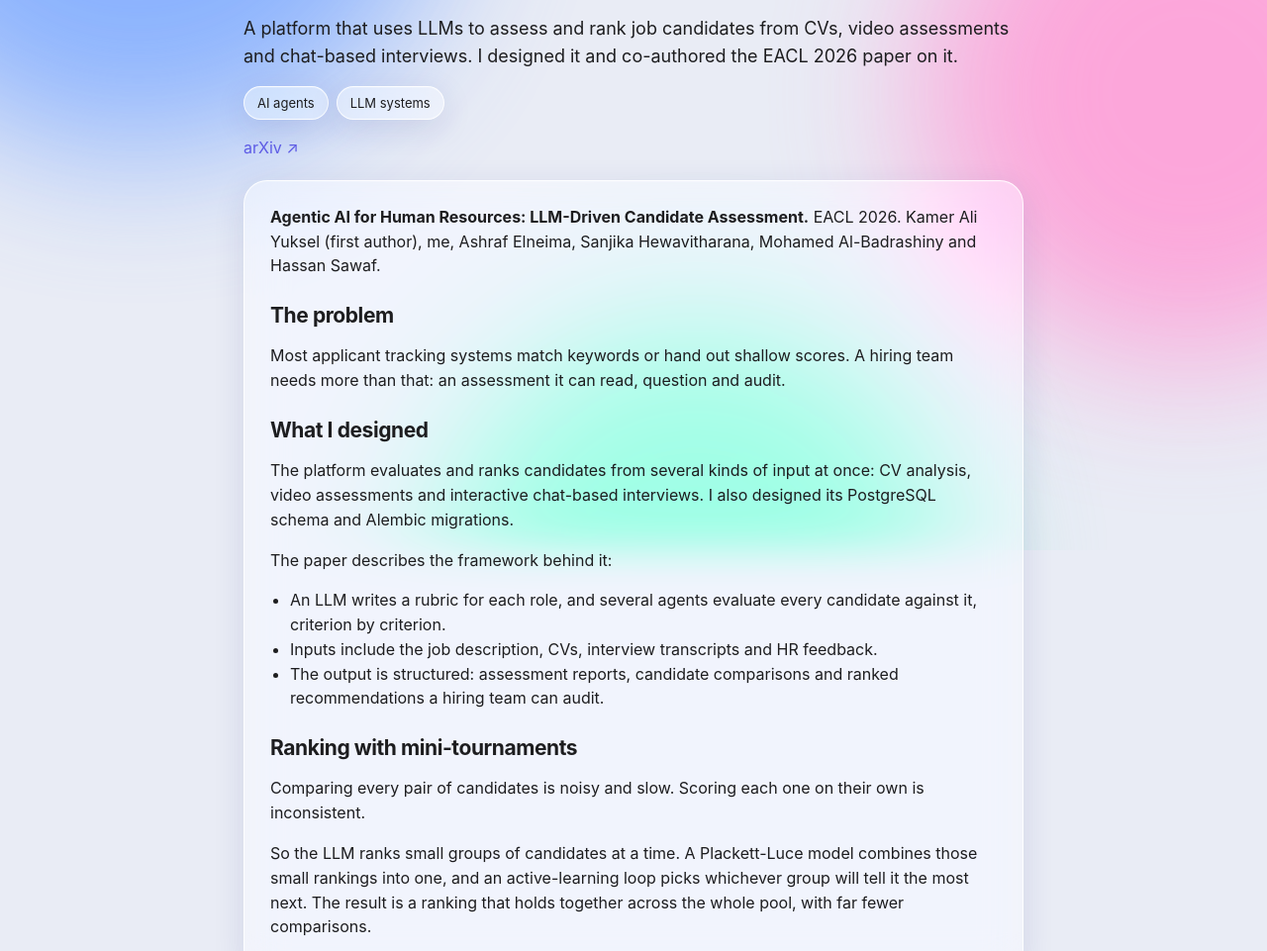
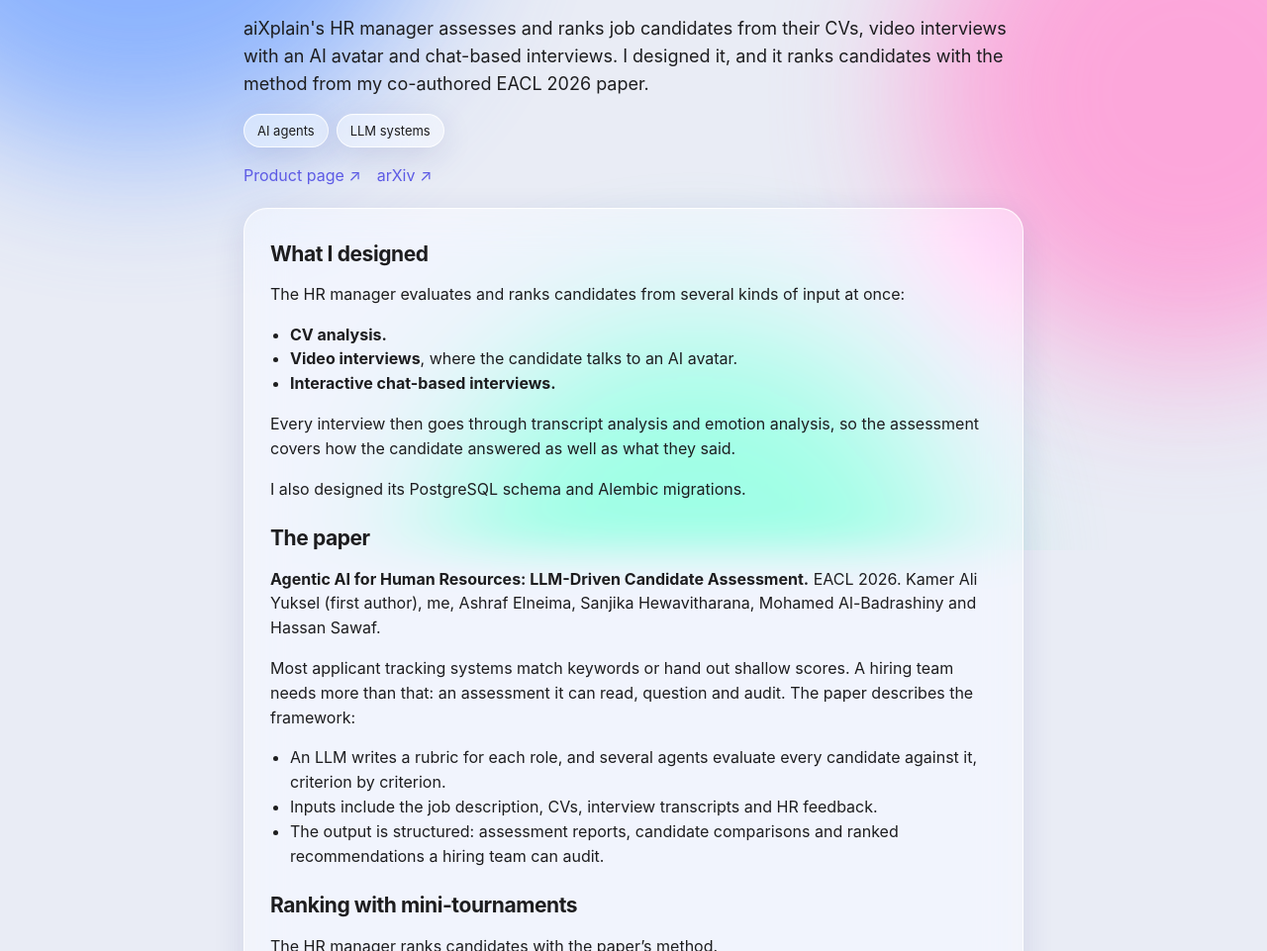
Before and after one commit to basitanees/basitanees.github.io, an Astro site: page /work/candidate-assessment in a window 1280 px wide. Shown: the part 244-1205 px from the top of the page at 99% size. Built offline with nearby package versions, Linux system fonts and the light colour scheme; Astro itself is replaced by a stand-in of ours.

Commit message:
Update site

```diff
--- a/src/content/projects/candidate-assessment.md
+++ b/src/content/projects/candidate-assessment.md
@@ -1,5 +1,5 @@
 ---
-title: LLM-driven candidate assessment
+title: HR manager
 section: work
 alsoIn: research
 form: page
@@ -8,23 +8,30 @@
 role: Research Engineer
 start: '2023-06'
 end: present
-summary: A platform that uses LLMs to assess and rank job candidates from CVs, video assessments and chat-based interviews. I designed it and co-authored the EACL 2026 paper on it.
+summary: aiXplain's HR manager assesses and ranks job candidates from their CVs, video interviews with an AI avatar and chat-based interviews. I designed it, and it ranks candidates with the method from my co-authored EACL 2026 paper.
 links:
+  - { label: Product page, href: 'https://hrmanager.aixplain.com/' }
   - { label: arXiv, href: 'https://arxiv.org/abs/2603.26710' }
 order: 20
 ---
 
+## What I designed
+
+The HR manager evaluates and ranks candidates from several kinds of input at once:
+
+- **CV analysis.**
+- **Video interviews**, where the candidate talks to an AI avatar.
+- **Interactive chat-based interviews.**
+
+Every interview then goes through transcript analysis and emotion analysis, so the assessment covers how the candidate answered as well as what they said.
+
+I also designed its PostgreSQL schema and Alembic migrations.
+
+## The paper
+
 **Agentic AI for Human Resources: LLM-Driven Candidate Assessment.** EACL 2026. Kamer Ali Yuksel (first author), me, Ashraf Elneima, Sanjika Hewavitharana, Mohamed Al-Badrashiny and Hassan Sawaf.
 
-## The problem
-
-Most applicant tracking systems match keywords or hand out shallow scores. A hiring team needs more than that: an assessment it can read, question and audit.
-
-## What I designed
-
-The platform evaluates and ranks candidates from several kinds of input at once: CV analysis, video assessments and interactive chat-based interviews. I also designed its PostgreSQL schema and Alembic migrations.
-
-The paper describes the framework behind it:
+Most applicant tracking systems match keywords or hand out shallow scores. A hiring team needs more than that: an assessment it can read, question and audit. The paper describes the framework:
 
 - An LLM writes a rubric for each role, and several agents evaluate every candidate against it, criterion by criterion.
 - Inputs include the job description, CVs, interview transcripts and HR feedback.
@@ -32,6 +39,8 @@
 
 ## Ranking with mini-tournaments
 
+The HR manager ranks candidates with the paper's method.
+
 Comparing every pair of candidates is noisy and slow. Scoring each one on their own is inconsistent.
 
 So the LLM ranks small groups of candidates at a time. A Plackett-Luce model combines those small rankings into one, and an active-learning loop picks whichever group will tell it the most next. The result is a ranking that holds together across the whole pool, with far fewer comparisons.
--- a/src/data/ask.ts
+++ b/src/data/ask.ts
@@ -16,7 +16,7 @@
   {
     id: 'research',
     question: 'Show me your research',
-    answer: 'Text-driven image editing with StyleGAN and CLIP, published at SIGGRAPH Asia and in ACM Transactions on Graphics. More recently, LLM-driven candidate assessment at EACL 2026.',
+    answer: 'Text-driven image editing with StyleGAN and CLIP, published at SIGGRAPH Asia and in ACM Transactions on Graphics. More recently, LLM-driven candidate assessment at EACL 2026, the ranking method behind aiXplain\'s HR manager.',
     href: '/research/',
     linkLabel: 'Open research',
   },
--- a/src/data/cv.ts
+++ b/src/data/cv.ts
@@ -28,7 +28,7 @@
         'Re-architected storage around a multi-tenant design, lifting the old cap on the number of indexes, so empty indexes cost nothing; TurboQuant compression cut memory with no measurable accuracy loss. Own CI/CD for aiR, Koder and the aiXplain SDK, Kubernetes (AWS EKS) deployment, Datadog tracing across services, and backup and capacity planning for production collections.',
         "Led IndexFactory, aiR's SDK layer, which put different vector and graph-search backends behind one interface; active contributor to the aiXplain SDK and backend.",
         "Built an end-to-end voice customer-service agent for a client that answers from the client's customer data through SQL queries, with an eval harness that finds failures and keeps improving the agent: live customer logs are continuously evaluated to add new test cases on the fly, each run with multiple repetitions, and a user-chosen LLM budget drives prompt optimization until the test cases pass, checked against a held-out set to avoid overfitting. The agent now follows its instructions on live calls.",
-        'Designed an LLM-driven candidate-assessment platform that evaluates and ranks candidates from multimodal data (CV analysis, video assessments and interactive chat-based interviews), including its PostgreSQL schema and Alembic migrations, with an active listwise tournament that needs far fewer comparisons; published at EACL 2026.',
+        'Designed aiXplain\'s HR manager, an LLM-driven candidate-assessment platform that evaluates and ranks candidates from multimodal data: CV analysis, video interviews with an AI avatar, and interactive chat-based interviews, with transcript and emotion analysis of every interview. Includes its PostgreSQL schema and Alembic migrations, and ranks candidates with the active listwise tournament from our EACL 2026 paper, which needs far fewer comparisons.',
         "Worked on aiXplain's AI agents framework, and designed agent pipelines with aiXplain, LangGraph and CrewAI.",
         "Built agent memory for aiXplain agents, giving agents structured, versioned knowledge they write and read back across sessions.",
         'Delivered proofs of concept across domains: LLM-powered data analysis and plotting, PDF table extraction pipelines, chatbots and AutoML deployments, and automatic video dubbing and text de-normalization for low-resource languages.',
```
Also changed, not shown: tests/e2e/content.spec.ts (+9 -0 lines).
